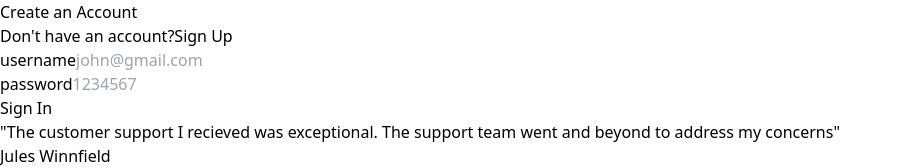
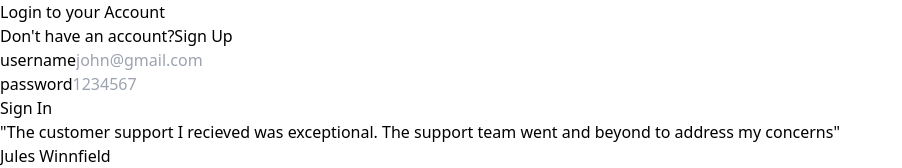
Before and after one commit to rks007/Blogging_Website, a React (Vite) app in the folder frontend/: page / in a window 1280 px wide. Shown: the top 168 px of the page, without its empty margins (0-902 px from the left). Built offline with nearby package versions, Linux system fonts and the light colour scheme.

Commit message:
add login signup ui changes

```diff
--- a/frontend/src/components/Auth.tsx
+++ b/frontend/src/components/Auth.tsx
@@ -34,7 +34,7 @@ export const Auth = ({type}: {type: "signup" | "signin"}) => {
         <div>
             <div className=' px-10'>
               <div className="text-xl font-extrabold">
-                Create an Account
+                {type === 'signup' ? "Create an Account" : "Login to your Account"}
               </div>
               <div className="text-slate-400">
                 {type === "signin" ? "Don't have an account?" : "Already have an account?"}
```
